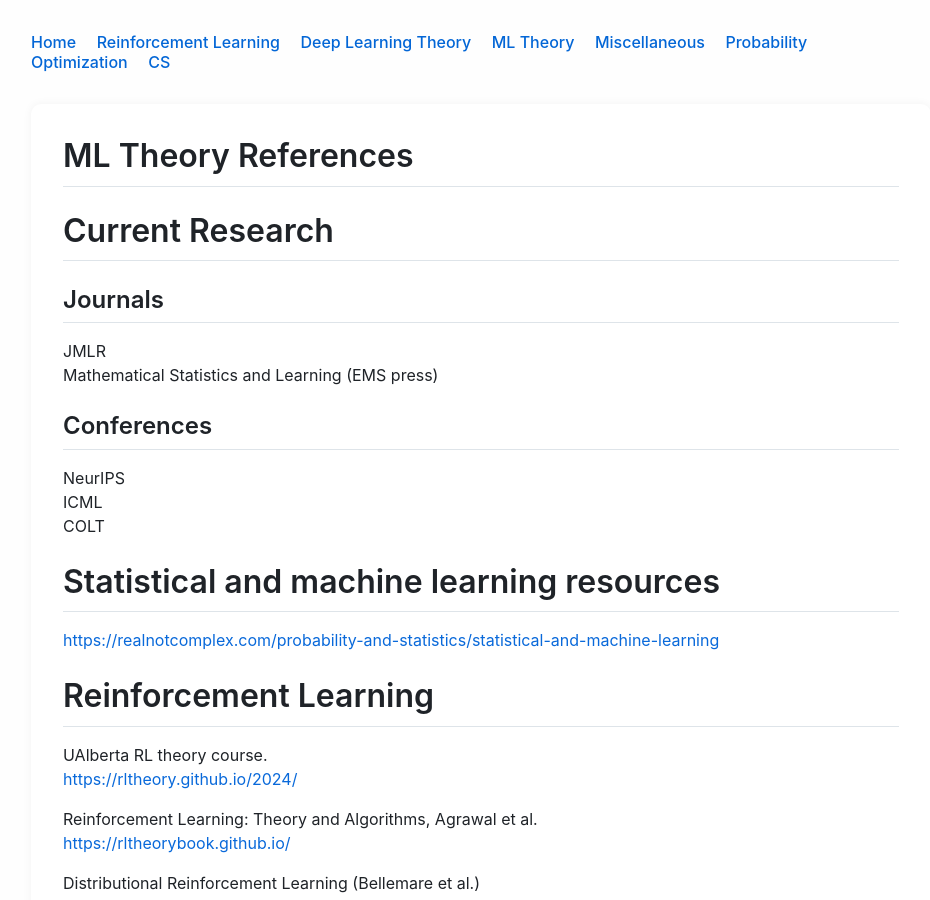
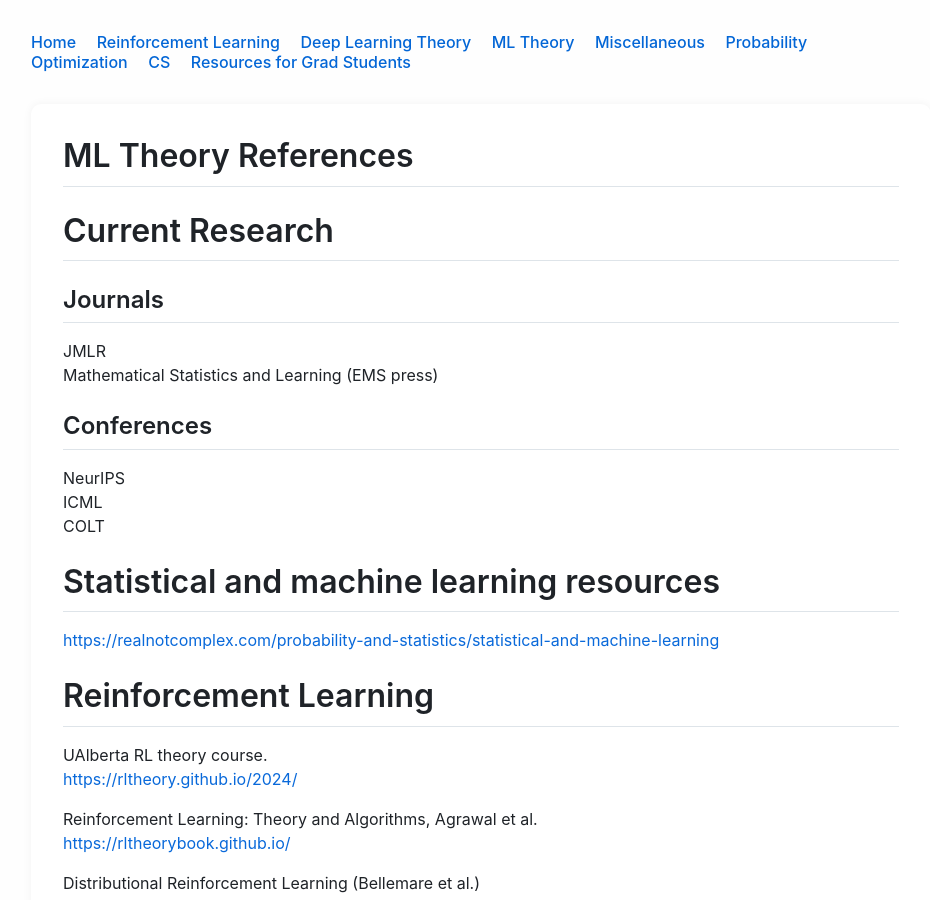
Before and after one commit to kushagra06/mlt-resources, a Jekyll site: the page built from index.md, in a window 1280 px wide and 900 px high. Shown: the whole window, without its empty margins (159-1089 px from the left). Built offline with Jekyll 4.4.1, drawn with Linux system fonts in a browser that asks for light colours; nearby versions of some CDN libraries.

Commit message:
Update default.html

```diff
--- a/_layouts/default.html
+++ b/_layouts/default.html
@@ -40,6 +40,7 @@
     <a href="#measure-theory-probability-theory">Probability</a>
     <a href="#optimization">Optimization</a>
     <a href="#computer-science">CS</a>
+    <a href="/grad-students-resources.html">Resources for Grad Students </a>
   </nav>
   <main class="markdown-body">
     {{ content }}
```
